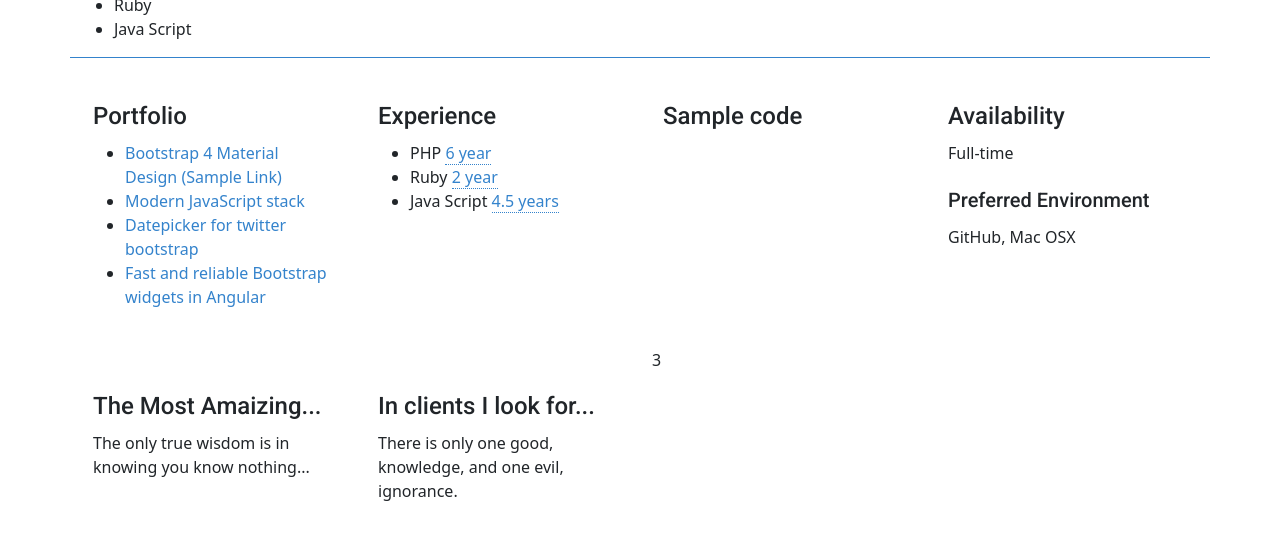
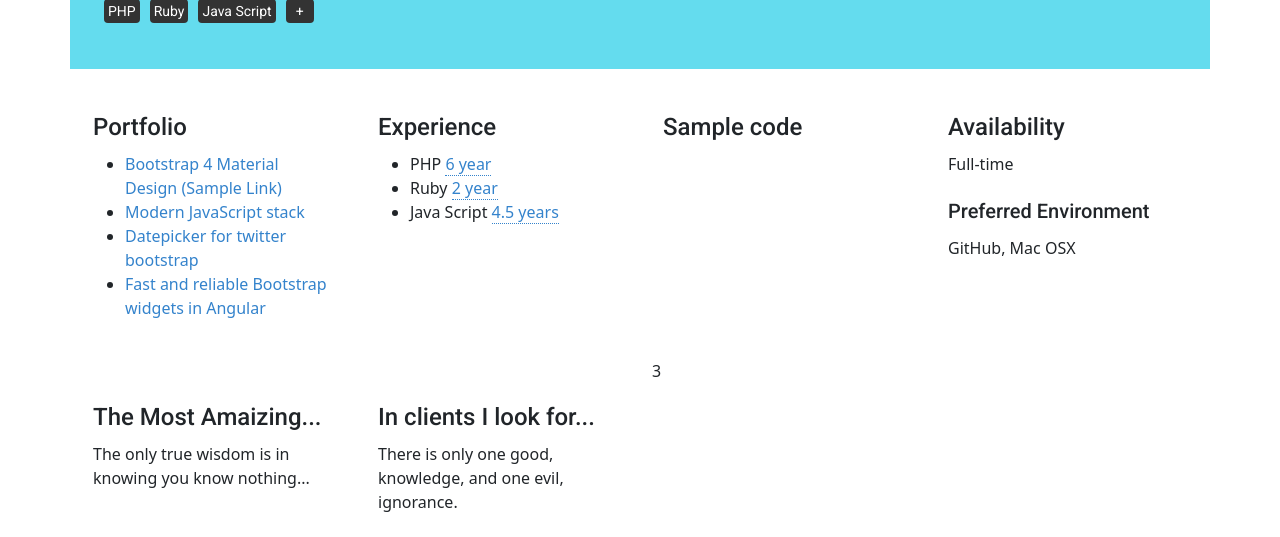
Before and after one commit to aftaa/axeta-test, a Symfony app: template templates/profile/profile.html.twig in a window 1280 px wide. Shown: the part 579-1116 px from the top of the page. Before the commit the page ends 1080 px from the top, so only its background shows below. Run offline with Twig, Linux system fonts and the light colour scheme; the template is opened without the code that fills it, so the values that code supplies are empty; some libraries are stand-ins or nearby versions.

Commit message:
вёрстка

```diff
--- a/public/css/common.css
+++ b/public/css/common.css
@@ -56,18 +56,43 @@ a:hover {
 }
 
 .row-top {
-    border-bottom: 1px solid #3483CC;
+    padding: 30px 0;
+    background: #64dcee;
+}
+
+.main-info {
+    padding: 0 23px;
 }
 
 .col-block {
     padding: 23px;
 }
 
+.ul-top {
+    list-style: none;
+    overflow: hidden;
+    margin-left: -33px;
+}
+
+.ul-top li {
+    float: left;
+    background: #333;
+    color: #fff;
+    font: 400 14px/16px Roboto;
+    padding: 4px;
+    border-radius: 4px;
+    margin-right: 10px;
+}
+
+.ul-top li.plus {
+    padding: 4px 10px;
+}
+
 .print {
     position: relative;
     background: url(/svg/print.svg) no-repeat;
     float: right;
-    top: 40px;
+    top: 13px;
     right: 84px;
     padding-left: 32px;
 }
--- a/templates/profile/profile.html.twig
+++ b/templates/profile/profile.html.twig
@@ -2,20 +2,26 @@
 
 {% block body %}
     <main id="app">
-        <div class="container-sm">
+        <div class="container">
             <div class="row row-top">
-                <div class="col-sm-6 container">
+                <div class="col-sm-6">
+                    <div style="float: left">
                         <img :alt="user.name" :src="user.photo">
+                    </div>
+                    <div class="main-info" style="float: left;">
                         <h1 v-html="user.name"></h1>
+
                         <div v-html="user.place"></div>
                         <div><img :src="user.lang_pic"> <span v-html="user.lang"></span></div>
 
                         <div>
-                        <ul>
+                            <ul class="ul-top">
                                 <li v-for="item in user.experience">
                                     <span v-html="item.name"></span>
                                 </li>
+                                <li class="plus">+</li>
                             </ul>
+                        </div>
                     </div>
 
                 </div>
```
Lines whose indentation alone changed are shown as unchanged.
